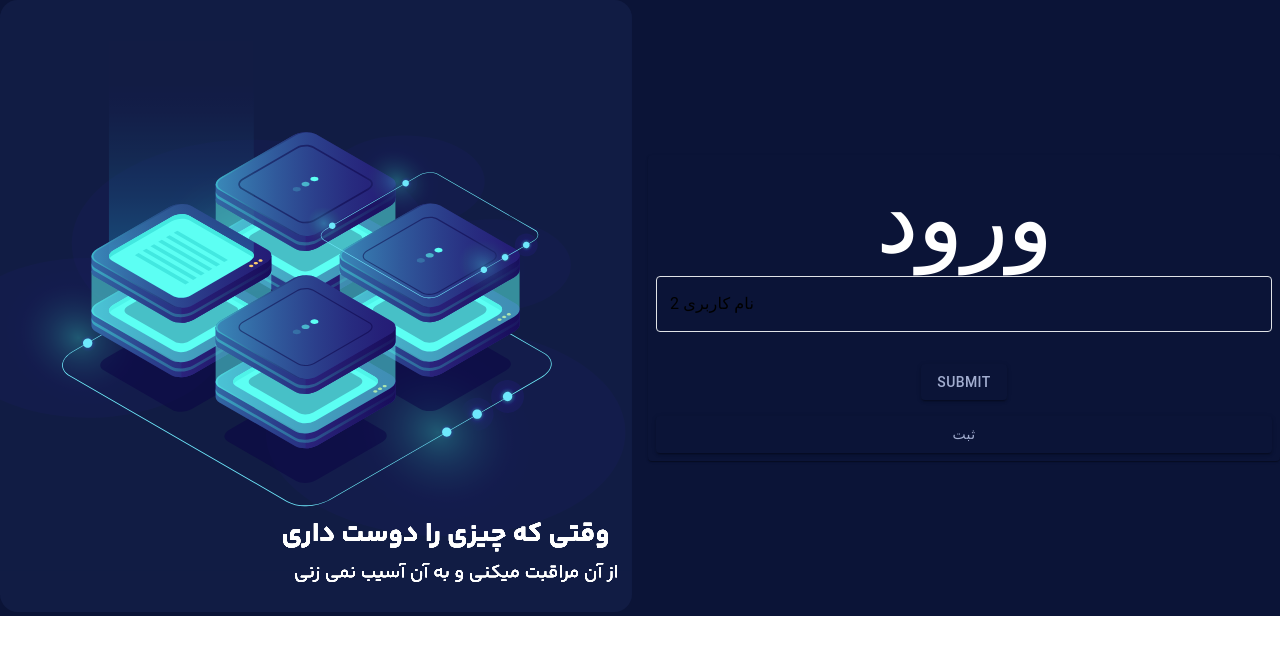
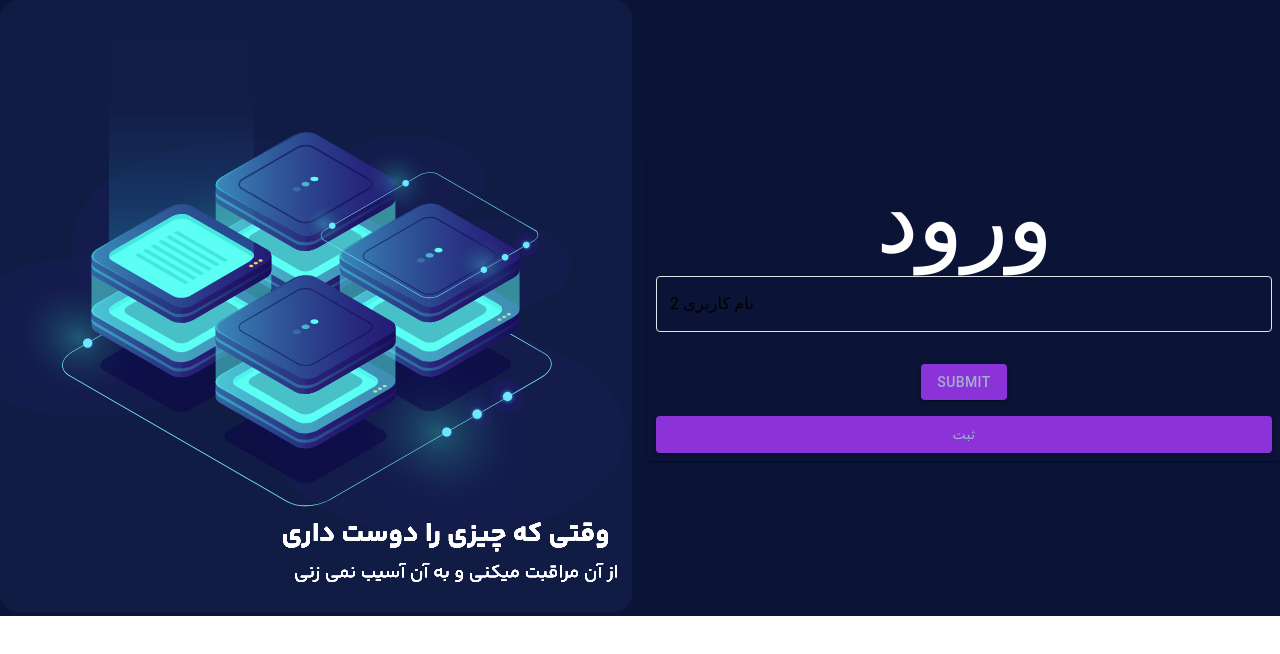
Before and after one commit to mohammadrezagohari/monitorban-dashboard, a React (Create React App) app: page / in a window 1280 px wide. Shown: the top 654 px of the page. Built offline with nearby package versions, Linux system fonts and the light colour scheme.

Commit message:
feat: added switch button

```diff
--- /dev/null
+++ b/src/presentation/components/common/switch-toggle/ISwitchButton.ts
@@ -0,0 +1,4 @@
+export interface SwitchButtonProps {
+    disabled?: boolean,
+    title?: string,
+}
--- a/src/themes/theme.ts
+++ b/src/themes/theme.ts
@@ -1,14 +1,101 @@
 // src/theme.ts
 import { createTheme } from '@mui/material/styles';
+
+declare module "@mui/material/styles" {
+    interface Palette {
+        yellow: Palette['primary'];
+        // neutral: Palette['primary'];
+        neutral: Palette['primary'] & { 550?: string };
+    }
+
+    interface PaletteOptions {
+        yellow?: PaletteOptions["primary"];
+        neutral?: PaletteOptions["primary"] & { 550?: string };
+    }
+}
+
 
 const theme = createTheme({
     palette: {
         primary: {
-            main: '#0B1437',
-            contrastText:"#A3AED0"
+            main: '#8C32D9',
+            dark: "#7F6A95",
+            light: "rgba(0,0,0,0)",
+            contrastText: "#A3AED0",
+            50: '#E0DAE5',
+            100: '#D5C3E5',
+            200: '#C9A8E5',
+            300: '#C480FF',
+            400: '#A750F2',
+            500: '#8C32D9',
+            600: '#7B2CBF',
+            700: '#520E8C',
+            800: '#220F33',
         },
         secondary: {
-            main: '#dc004e',
+            main: '#E8890C',
+            light: "rgba(0,0,0,0)",
+            50: '#FCF4E9',
+            100: '#F7DDBA',
+            200: '#F5C789',
+            300: '#F6B155',
+            400: '#FAA638',
+            500: '#E8890C',
+            600: '#CC7400',
+            700: '#995700',
+            800: '#342111',
+        },
+        error: {
+            main: '#E8383B',
+            light: "rgba(0,0,0,0)",
+            50: '#F6CACC',
+            100: '#F1A7A9',
+            200: '#EC8385',
+            300: '#E35053',
+            400: '#E8383B',
+            500: '#D02224',
+            600: '#A61617',
+            700: '#781315',
+            800: '#290607',
+        },
+        success: {
+            main: '#0FD36A',
+            light: "rgba(0,0,0,0)",
+            50: '#CAFBE1',
+            100: '#95F8C3',
+            200: '#5FF4A5',
+            300: '#2AF086',
+            400: '#0FD36A',
+            500: '#0B9D4E',
+            600: '#097E3F',
+            700: '#42594B',
+            800: '#021F10',
+        },
+        yellow: {
+            main: '#FFD029',
+            50: '#FFFBEB',
+            100: '#FFF2C2',
+            200: '#FFE68F',
+            300: '#FFDB5C',
+            400: '#FFD029',
+            500: '#F6C000',
+            600: '#C29700',
+            700: '#8F6F00',
+            800: '#292000',
+        },
+        neutral: {
+            main: '#F7F5FA',
+            50: '#F7F5FA',
+            100: '#D5D0DB',
+            200: '#B7B0BF',
+            300: '#9B92A6',
+            400: '#81778C',
+            500: '#5B5266',
+            550: '#4D4259',
+            600: '#373040',
+            700: '#1C1926',
+            800: '#0E0C15',
+            900: '#09080D',
         },
         text: {
             primary: '#ffffff', // رنگ متن اصلی (سفید)
```
Also changed, not shown: src/presentation/components/common/switch-toggle/CustomSwitchButton.tsx (added, +32 -0 lines), src/presentation/components/common/switch-toggle/switchButton.styles.ts (added, +46 -0 lines).
